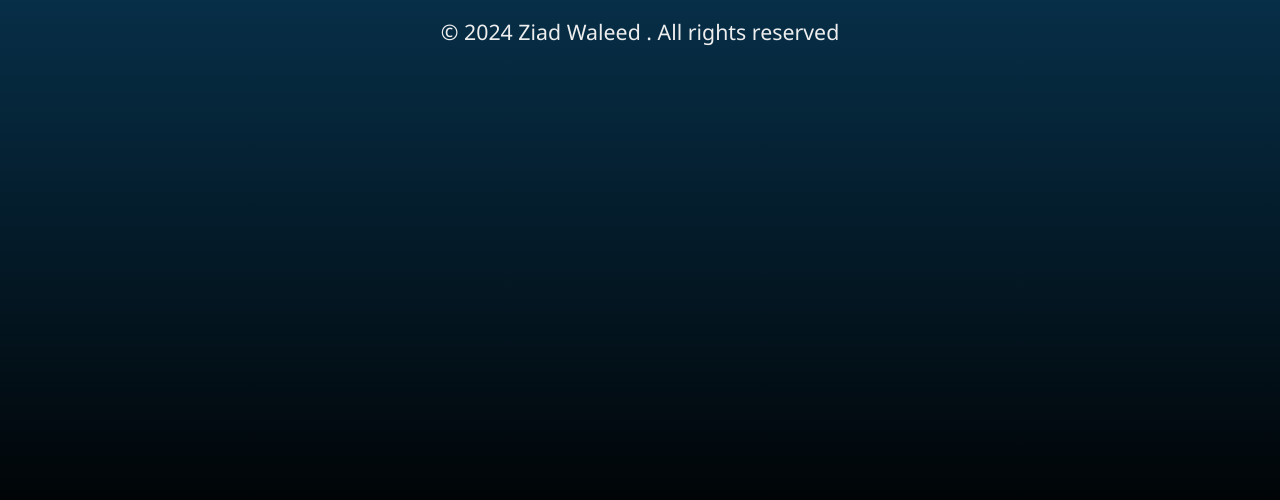
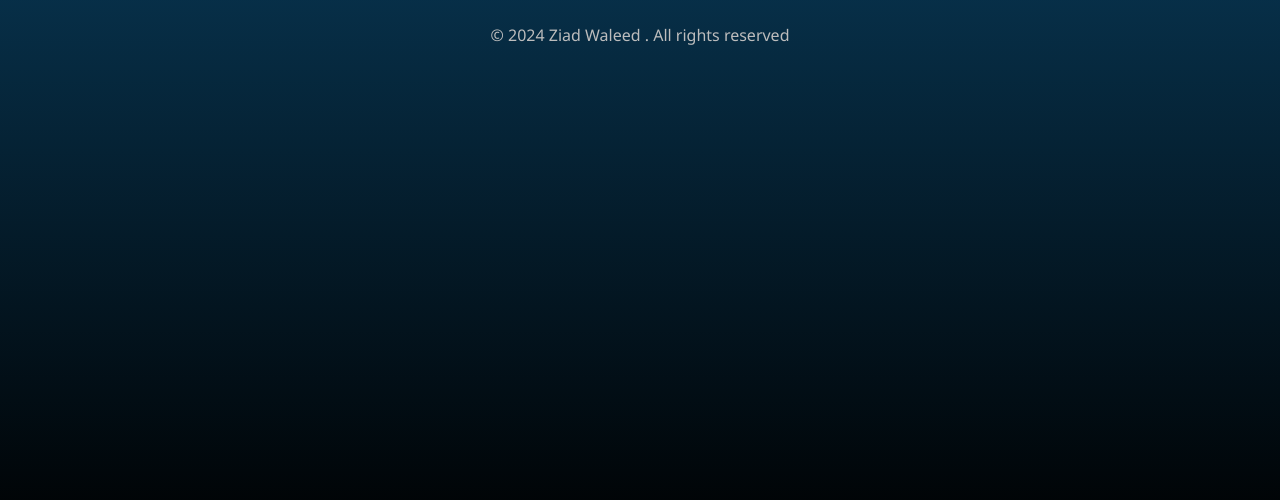
Before and after one commit to ZiadWaleed23/TO-DO-Responsive-Application, a plain HTML site: page index.html in a window 1280 px wide. Shown: the part 264-764 px from the top of the page. Drawn offline with Linux system fonts and the light colour scheme.

Commit message:
Update style.css

```diff
--- a/style.css
+++ b/style.css
@@ -178,3 +178,17 @@ input[type="checkbox"]{
         font-size: 15vw;
     }
 }
+
+.footer{
+   text-align: center;
+   padding: 10px 0;
+   margin-top: 50px;
+   justify-content: bottom;
+}
+
+.footer{
+   color: #bdbdbd;
+   margin: 0;
+   font-size: 16px;
+   padding: 7px;
+}
```
